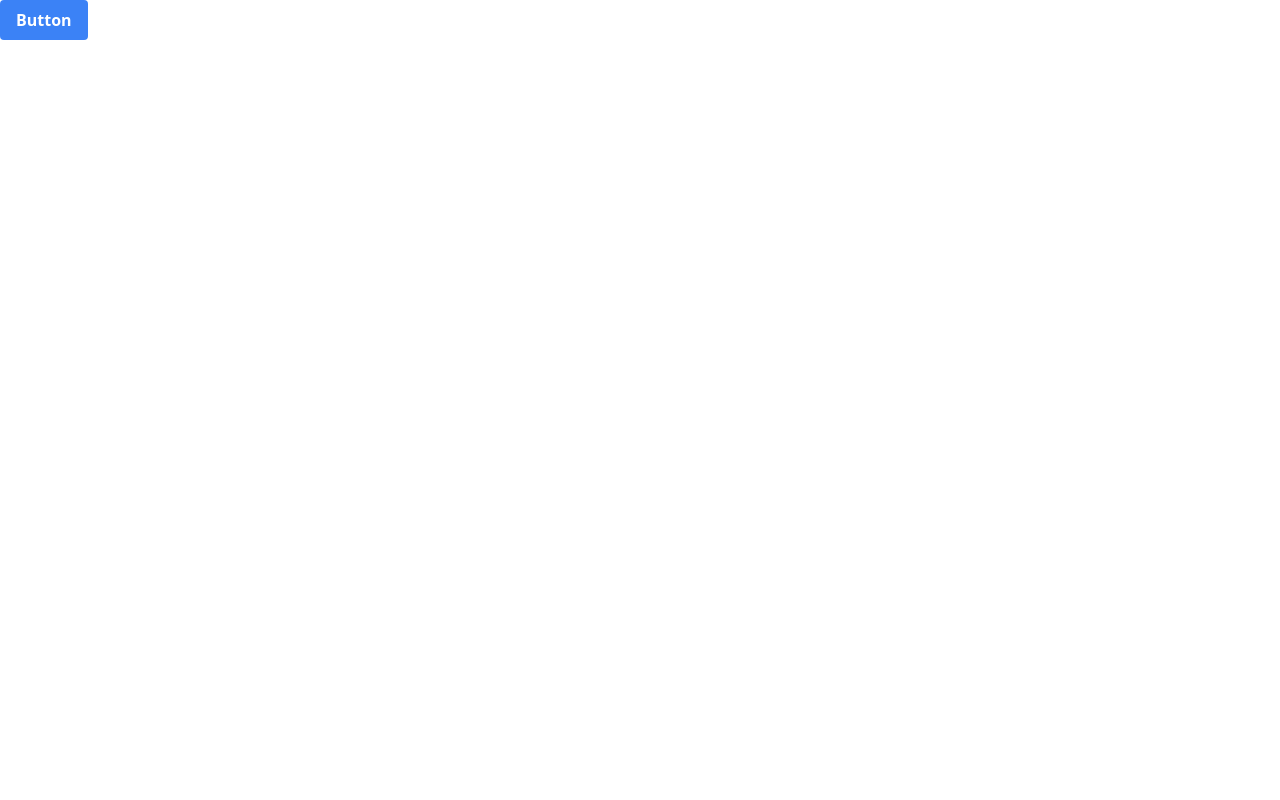
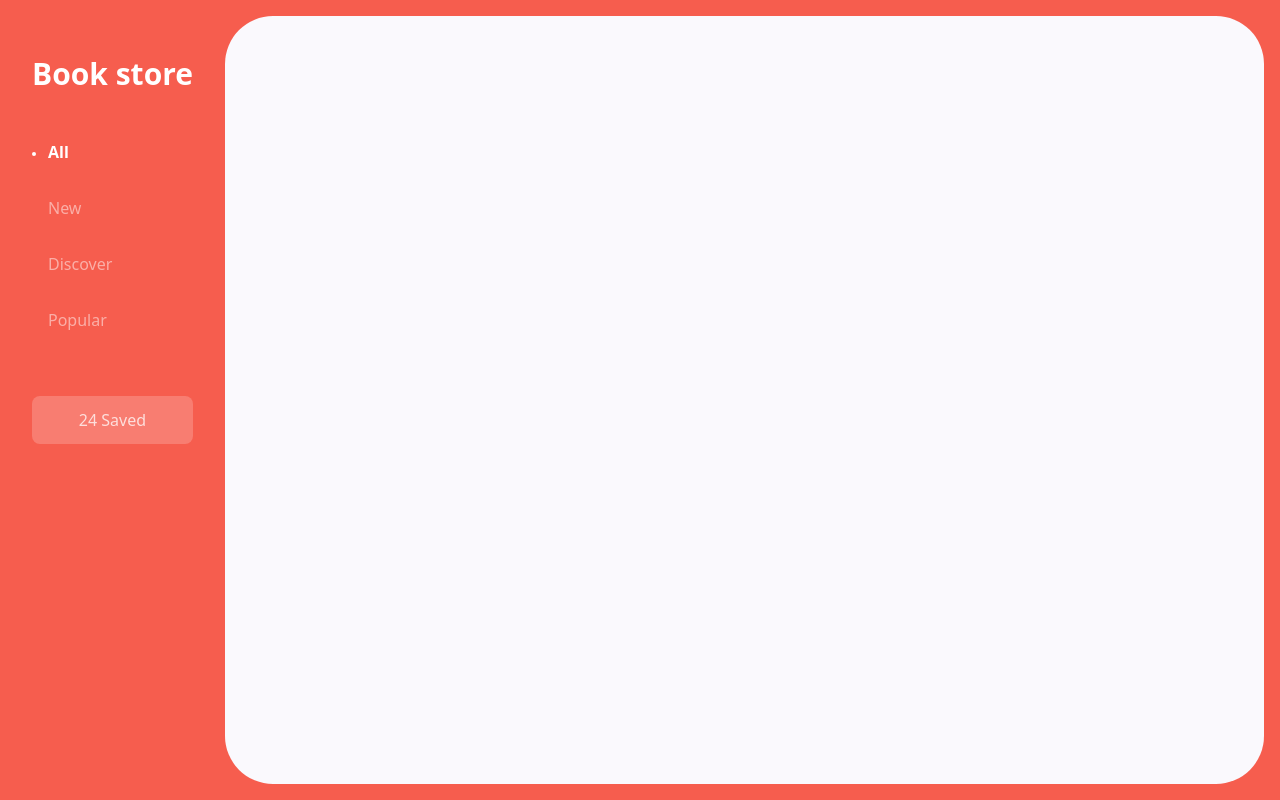
Before and after one commit to locnt19/e-bookstore, an Angular app in the folder bookstore/: page / in a window 1280 px wide. Built offline with nearby package versions, Linux system fonts and the light colour scheme.

Commit message:
Init - [EBS-2] - Home sidebar

```diff
--- /dev/null
+++ b/bookstore/src/_variables.scss
@@ -0,0 +1,3 @@
+$salmon-1: #f65d4e;
+
+$white-1: #faf9fd;
--- a/bookstore/src/app/app.component.html
+++ b/bookstore/src/app/app.component.html
@@ -1,5 +1,50 @@
-<button class="btn btn-blue">
-  Button
-</button>
+<main>
+  <router-outlet></router-outlet>
 
-<router-outlet></router-outlet>
+  <section class="home-container">
+    <aside class="home-sidebar">
+      <h1 class="home-sidebar_logo">
+        <a routerLink="/" routerLinkActive="active">Book store</a>
+      </h1>
+      <nav class="home-sidebar_nav">
+        <li class="home-sidebar_nav__item active">
+          <a
+            class="home-sidebar_nav__link"
+            routerLink="/"
+            routerLinkActive="active"
+            >All</a
+          >
+        </li>
+        <li class="home-sidebar_nav__item">
+          <a
+            class="home-sidebar_nav__link"
+            routerLink="/"
+            routerLinkActive="active"
+            >New</a
+          >
+        </li>
+        <li class="home-sidebar_nav__item">
+          <a
+            class="home-sidebar_nav__link"
+            routerLink="/"
+            routerLinkActive="active"
+            >Discover</a
+          >
+        </li>
+        <li class="home-sidebar_nav__item">
+          <a
+            class="home-sidebar_nav__link"
+            routerLink="/"
+            routerLinkActive="active"
+            >Popular</a
+          >
+        </li>
+      </nav>
+      <button class="home-sidebar_button">24 Saved</button>
+    </aside>
+
+    <article class="home-main_container">
+      <section class="home-main"></section>
+    </article>
+  </section>
+</main>
--- a/bookstore/src/styles.scss
+++ b/bookstore/src/styles.scss
@@ -2,14 +2,60 @@
 @import "tailwindcss/components";
 @import "tailwindcss/utilities";
 
-.btn {
-  @apply font-bold py-2 px-4 rounded;
+@import "_variables.scss";
+
+main {
+  @apply w-screen h-screen;
+  background-color: $salmon-1;
 }
 
-.btn-blue {
-  @apply bg-blue-500 text-white;
+.home {
+  &-container {
+    @apply flex h-screen;
+  }
+
+  &-sidebar {
+    @apply flex flex-col w-auto max-w-xs h-full px-8 py-10;
+
+    &_logo {
+      @apply text-3xl font-bold text-white py-4;
+    }
+
+    &_nav {
+      @apply list-none mt-4;
+
+      &__item {
+        @apply relative text-white text-opacity-50 truncate pl-4 py-4 transition;
+
+        &::before {
+          content: "";
+          width: 4px;
+          height: 4px;
+          @apply inline-block absolute left-0 top-1/2 -translate-y-1/2 rounded-full transition;
+        }
+
+        &:hover,
+        &.active {
+          @apply font-bold text-opacity-100;
+
+          &::before {
+            @apply bg-white;
+          }
+        }
+      }
+    }
+
+    &_button {
+      @apply bg-white text-white text-opacity-75 bg-opacity-20  rounded-lg mt-12 py-3 hover:bg-opacity-40 hover:text-opacity-100 transition;
+    }
+  }
+
+  &-main {
+    @apply h-full rounded-6xl;
+    background: $white-1;
+
+    &_container {
+      @apply flex-1 py-4 pr-4;
+    }
+  }
 }
-
-.btn-blue:hover {
-  @apply bg-blue-700;
-}
--- a/bookstore/tailwind.config.js
+++ b/bookstore/tailwind.config.js
@@ -2,10 +2,16 @@ module.exports = {
   purge: ["./src/**/*.{html,ts}"],
   darkMode: false,
   theme: {
-    extend: {}
+    extend: {
+      borderRadius: {
+        "4xl": "2rem",
+        "5xl": "2.5rem",
+        "6xl": "3rem"
+      }
+    }
   },
   variants: {
-    extend: {}
+    extend: { fontWeight: ["hover", "focus"] }
   },
   plugins: []
 };
```
